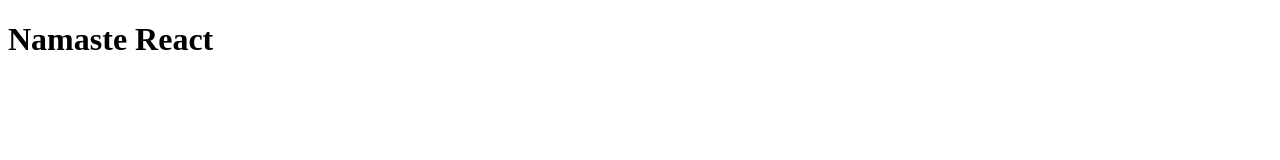
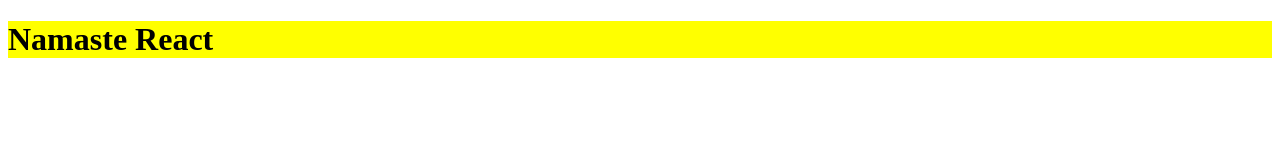
Before and after one commit to Jatin123lodhi/Namaste_React, a plain HTML site: page class1/code/index.html in a window 1280 px wide. Drawn offline with nearby package versions, Linux system fonts and the light colour scheme.

Commit message:
Assig 1 Hello world using html, js and react

```diff
--- a/class1/code/index.html
+++ b/class1/code/index.html
@@ -20,7 +20,11 @@
         // document.getElementById('root').appendChild(heading);
 
         //now using react --
-        const heading = React.createElement('h1',{},'Namaste React');
+        const heading = React.createElement('h1',{
+            id:'title',
+            className:'class_1',
+            style:{backgroundColor: 'yellow'}
+        },'Namaste React');
         ReactDOM.render(heading,document.getElementById('root'));
 
     </script>
```
